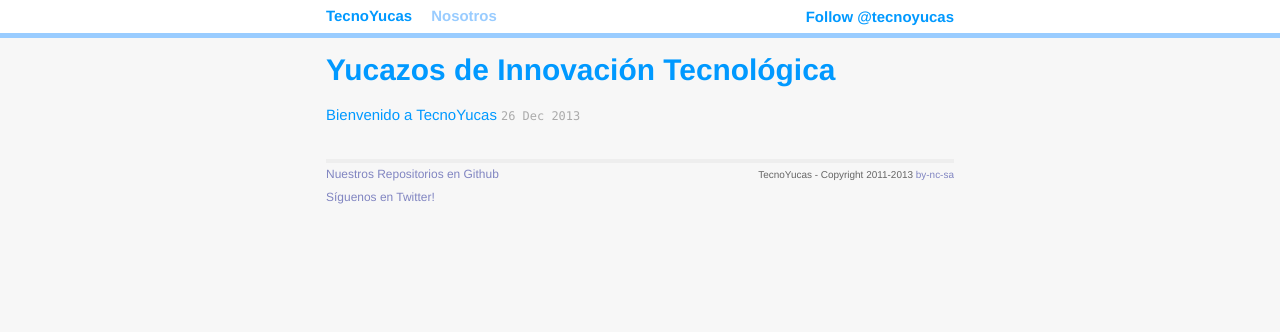
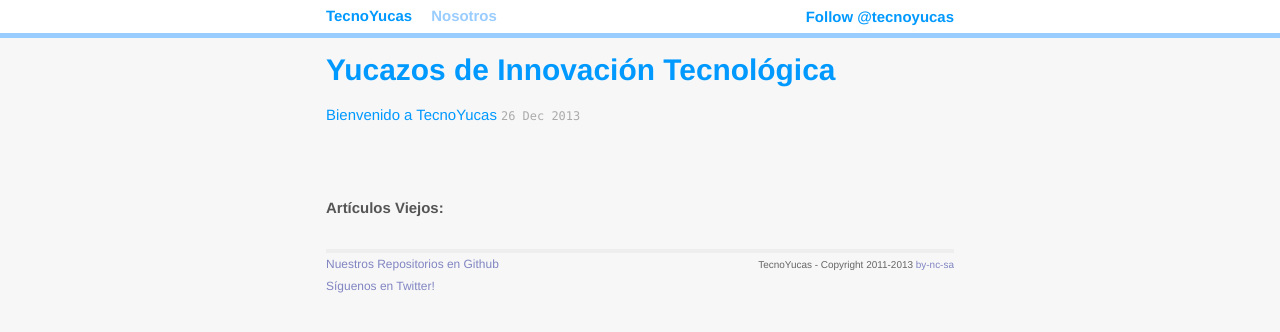
Before and after one commit to tecnoyucas/tecnoyucas.github.io, a Jekyll site: the page built from index.html, in a window 1280 px wide. Shown: the top 332 px of the page. Built offline with Jekyll 4.4.1, drawn with Linux system fonts in a browser that asks for light colours; Markdown is read by kramdown in place of the engine named in the settings; comment, search, counter and statistics services are not loaded.

Commit message:
Showing old yucas in a separated list

```diff
--- a/index.html
+++ b/index.html
@@ -7,7 +7,18 @@ title: Yucazos de Innovación Tecnológica
 	<h2>Yucazos de Innovación Tecnológica</h2>
 	<ul class="posts">
 		{% for post in site.posts %}
-			<li><a href="{{ post.url }}">{{ post.title }}</a> <span>{{ post.date | date_to_string }}</span></li>
+			{% unless post.categories contains 'old' %}
+				<li><a href="{{ post.url }}">{{ post.title }}</a> <span>{{ post.date | date_to_string }}</span></li>
+			{% endunless %}
+		{% endfor %}
+	</ul>
+	<br/>
+	<h3 style="color:#555">Art­ículos Viejos:</h3>
+	<ul class="posts">
+		{% for post in site.posts %}
+			{% if post.categories contains 'old' %}
+				<li><a href="{{ post.url }}">{{ post.title }}</a> <span>{{ post.date | date_to_string }}</span></li>
+			{% endif %}
 		{% endfor %}
 	</ul>
 </div>
```
